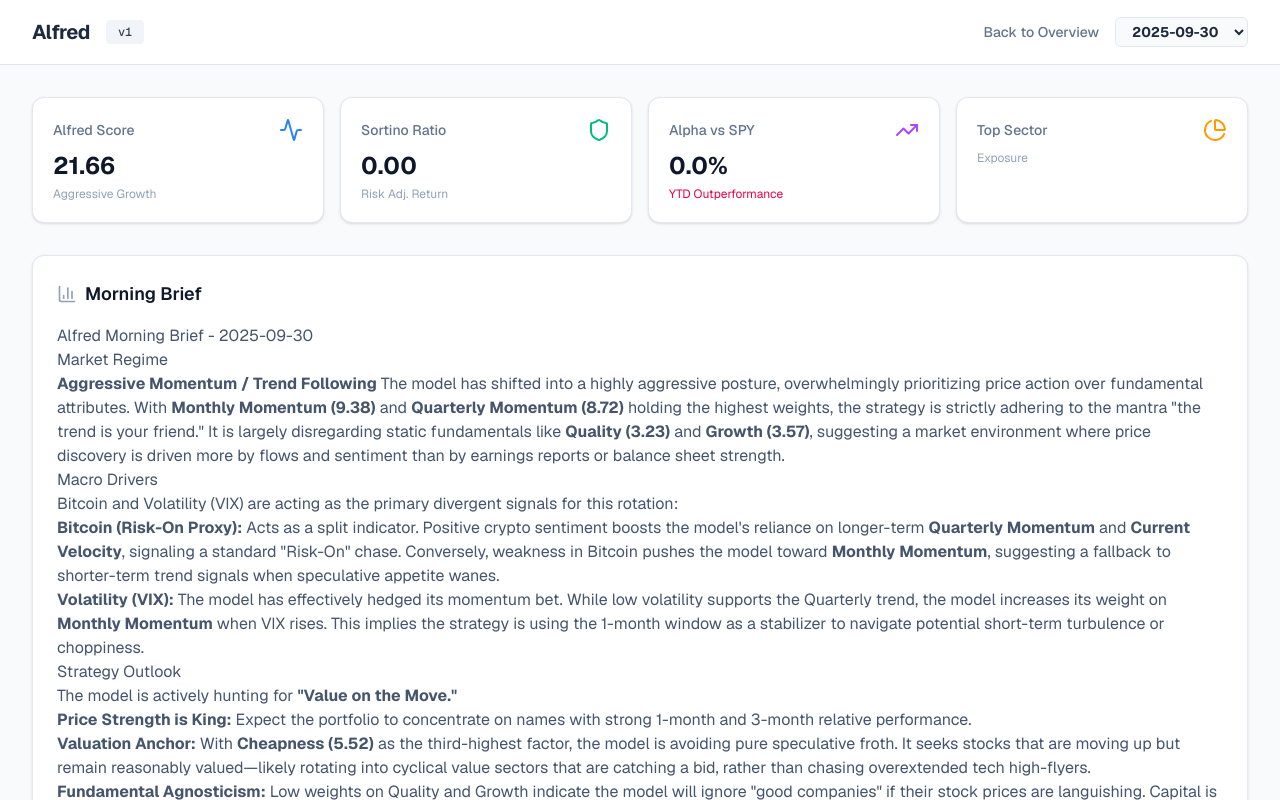
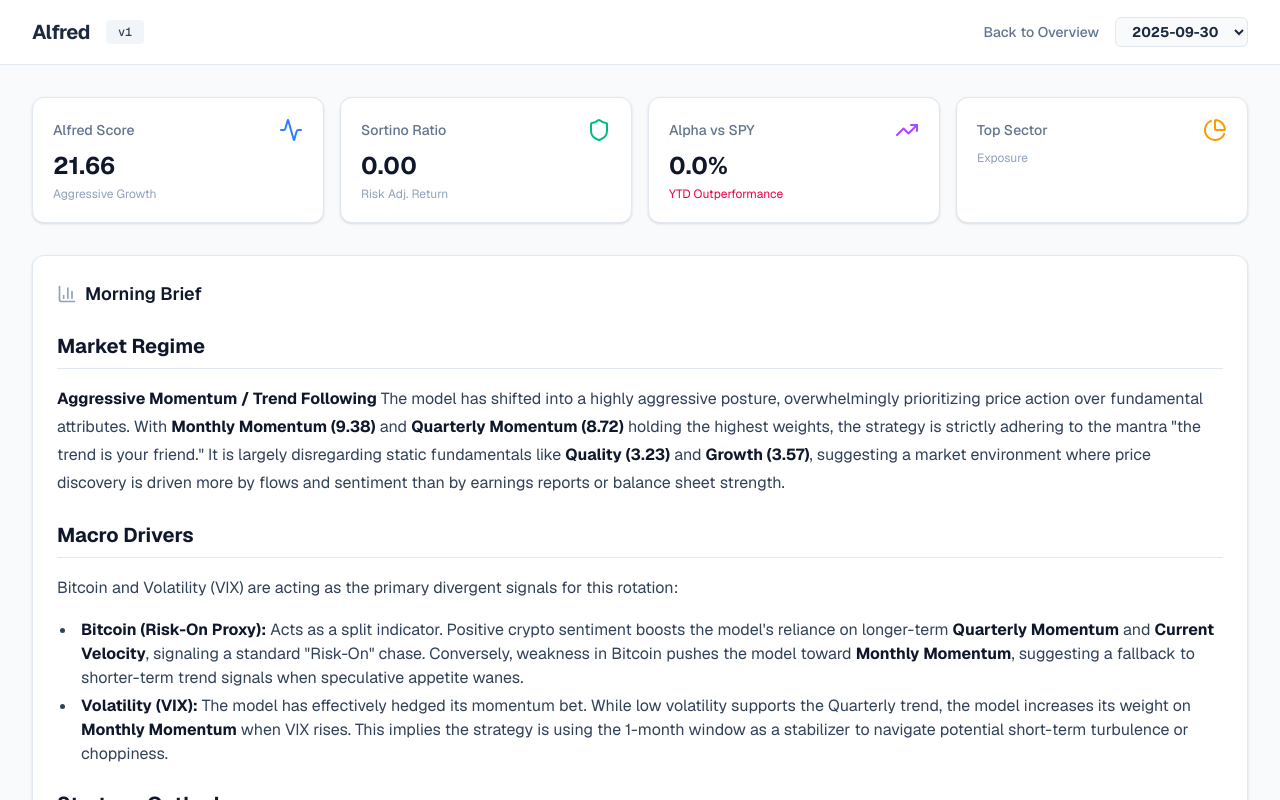
Before and after one commit to j03m/alfred-site, a Next.js app: page /v1/2025/09/30 in a window 1280 px wide. Shown: the top 800 px of the page. Built offline with nearby package versions, Linux system fonts and the light colour scheme.

Commit message:
fix explanation formatting

```diff
--- a/app/v1/[year]/[month]/[day]/page.tsx
+++ b/app/v1/[year]/[month]/[day]/page.tsx
@@ -96,8 +96,23 @@
             <BarChart3 className="w-5 h-5 mr-2 text-slate-400" />
             Morning Brief
           </h2>
-          <div className="prose prose-slate max-w-none text-slate-600 prose-headings:text-slate-800 prose-h1:hidden prose-h2:text-lg prose-h2:font-semibold prose-p:leading-relaxed prose-p:mb-4 prose-a:text-blue-600">
-            <ReactMarkdown>{commentary}</ReactMarkdown>
+          <div className="text-slate-800">
+            <ReactMarkdown
+              components={{
+                h1: ({node, ...props}) => <h1 className="hidden" {...props} />,
+                h2: ({node, ...props}) => <h2 className="text-xl font-bold text-slate-900 border-b border-slate-200 pb-2 mb-4 mt-6 first:mt-0" {...props} />,
+                h3: ({node, ...props}) => <h3 className="text-lg font-semibold text-slate-900 mb-3 mt-5" {...props} />,
+                p: ({node, ...props}) => <p className="leading-7 mb-4 text-slate-700" {...props} />,
+                ul: ({node, ...props}) => <ul className="list-disc list-outside ml-5 mb-4 space-y-1 text-slate-700" {...props} />,
+                ol: ({node, ...props}) => <ol className="list-decimal list-outside ml-5 mb-4 space-y-1 text-slate-700" {...props} />,
+                li: ({node, ...props}) => <li className="pl-1" {...props} />,
+                a: ({node, ...props}) => <a className="text-blue-600 hover:underline font-medium" {...props} />,
+                blockquote: ({node, ...props}) => <blockquote className="border-l-4 border-slate-300 pl-4 italic text-slate-600 my-4" {...props} />,
+                strong: ({node, ...props}) => <strong className="font-bold text-slate-900" {...props} />,
+              }}
+            >
+              {commentary}
+            </ReactMarkdown>
           </div>
         </section>
 
--- a/app/v1/[year]/[month]/[day]/tickers/[ticker]/page.tsx
+++ b/app/v1/[year]/[month]/[day]/tickers/[ticker]/page.tsx
@@ -56,8 +56,23 @@
       </header>
 
       <main className="max-w-4xl mx-auto px-4 sm:px-6 lg:px-8 py-8">
-        <div className="bg-white p-8 rounded-xl shadow-sm border border-slate-200 prose prose-slate max-w-none prose-headings:text-slate-800 prose-headings:font-semibold">
-          <ReactMarkdown>{report}</ReactMarkdown>
+        <div className="bg-white p-8 rounded-xl shadow-sm border border-slate-200 text-slate-800">
+          <ReactMarkdown
+            components={{
+              h1: ({node, ...props}) => <h1 className="hidden" {...props} />,
+              h2: ({node, ...props}) => <h2 className="text-xl font-bold text-slate-900 border-b border-slate-200 pb-2 mb-4 mt-8 first:mt-0" {...props} />,
+              h3: ({node, ...props}) => <h3 className="text-lg font-semibold text-slate-900 mb-3 mt-6" {...props} />,
+              p: ({node, ...props}) => <p className="leading-7 mb-4 text-slate-700" {...props} />,
+              ul: ({node, ...props}) => <ul className="list-disc list-outside ml-5 mb-4 space-y-1 text-slate-700" {...props} />,
+              ol: ({node, ...props}) => <ol className="list-decimal list-outside ml-5 mb-4 space-y-1 text-slate-700" {...props} />,
+              li: ({node, ...props}) => <li className="pl-1" {...props} />,
+              a: ({node, ...props}) => <a className="text-blue-600 hover:underline font-medium" {...props} />,
+              blockquote: ({node, ...props}) => <blockquote className="border-l-4 border-slate-300 pl-4 italic text-slate-600 my-4" {...props} />,
+              strong: ({node, ...props}) => <strong className="font-bold text-slate-900" {...props} />,
+            }}
+          >
+            {report}
+          </ReactMarkdown>
         </div>
       </main>
     </div>
```
